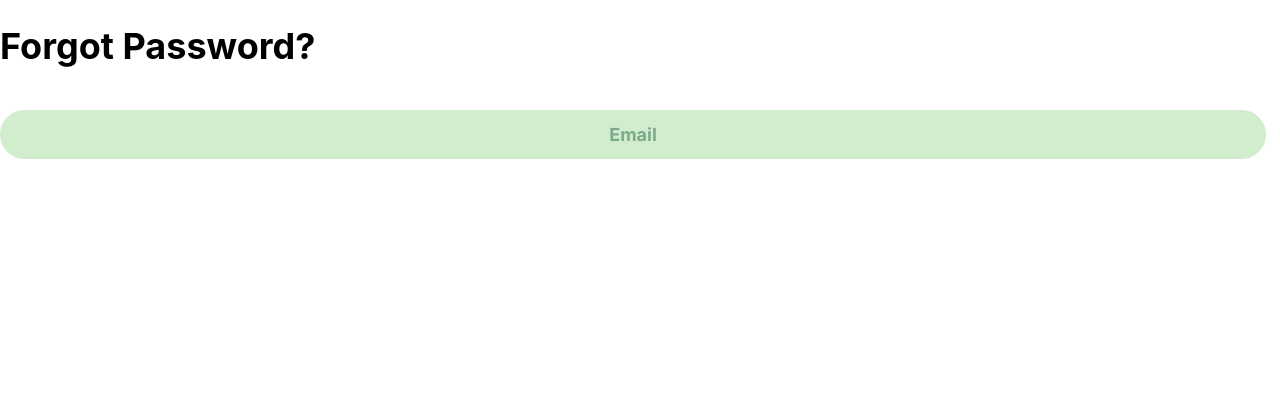
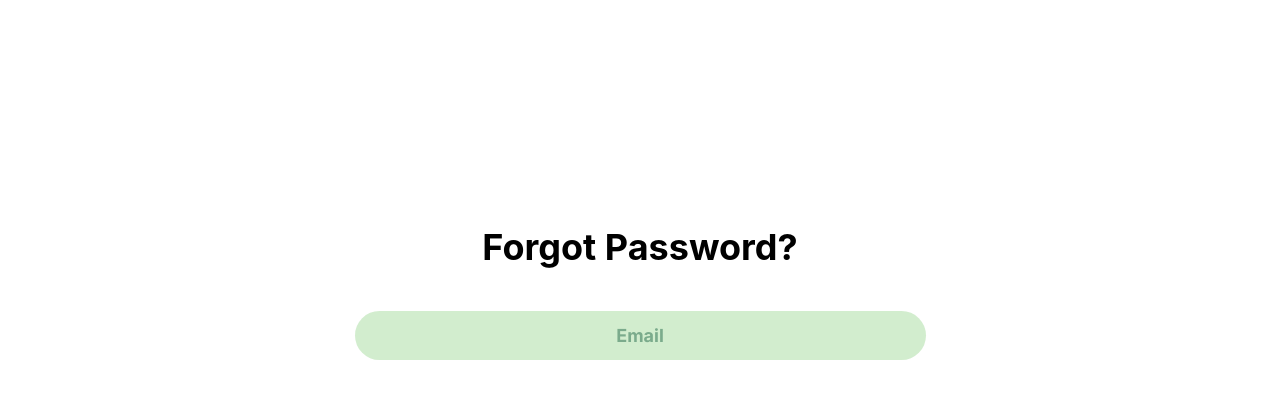
Before and after one commit to InvestMint-Dev/InvestMint-UI, a React (Create React App) app: page /#/forgot-password in a window 1280 px wide. Shown: the top 398 px of the page. Built offline with nearby package versions, Linux system fonts and the light colour scheme.

Commit message:
setting width for the page

```diff
--- a/src/pages/forgot-password-page/forgot-password-page.css
+++ b/src/pages/forgot-password-page/forgot-password-page.css
@@ -0,0 +1,8 @@
+.forgot-password-container {
+    display: block;
+    text-align: center;
+    margin-left: auto;
+    margin-right: auto;
+    margin-top: 12.5rem;
+    width: 32.5rem;
+}
```
